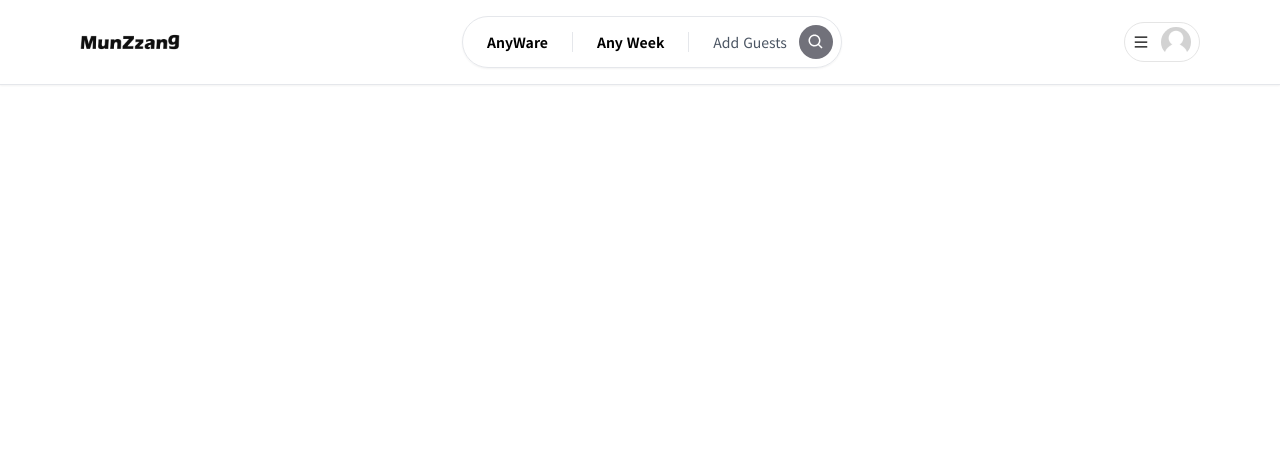
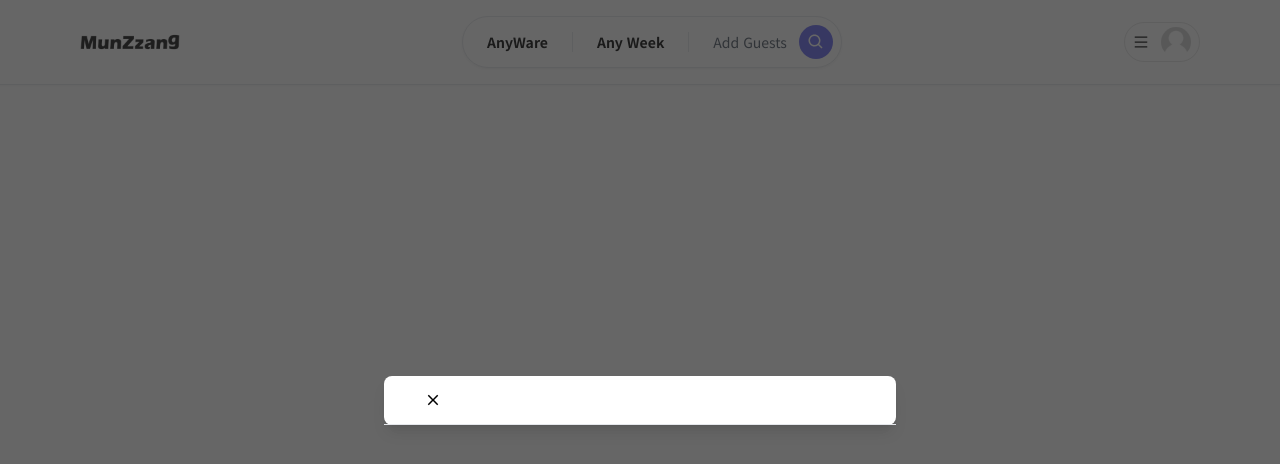
Before and after one commit to seung-gumon/munzzang, a Next.js app: page / in a window 1280 px wide. Shown: the top 464 px of the page. Built offline with nearby package versions, Linux system fonts and the light colour scheme.

Commit message:
모달만드는중

```diff
--- /dev/null
+++ b/app/components/ClientOnly.tsx
@@ -0,0 +1,21 @@
+'use client';
+
+import {
+  useEffect, useState, PropsWithChildren,
+} from 'react';
+
+function ClientOnly({ children }: PropsWithChildren) {
+  const [hasMounted, setHasMounted] = useState(false);
+
+  useEffect(() => {
+    setHasMounted(true);
+  }, []);
+
+  if (!hasMounted) {
+    return null;
+  }
+
+  return <>{children}</>;
+}
+
+export default ClientOnly;
--- /dev/null
+++ b/app/components/modals/Modal.tsx
@@ -0,0 +1,137 @@
+'use client';
+
+import {
+  FC, ReactElement, useCallback, useEffect, useState, useRef,
+} from 'react';
+import { IoMdClose } from 'react-icons/io';
+
+interface ModalProps {
+  isOpen?: boolean;
+  onClose : () => void;
+  onSubmit : () => void;
+  title ?: string;
+  body?: ReactElement;
+  footer ?: ReactElement;
+  actionLabel : string;
+  disabled ?: boolean;
+  secondaryAction ?: () => void;
+  secondaryLabel ?: string;
+}
+
+const Modal: FC<ModalProps> = ({
+  isOpen,
+  onClose,
+  onSubmit,
+  title,
+  body,
+  footer,
+  actionLabel,
+  disabled,
+  secondaryAction,
+  secondaryLabel,
+}) => {
+  const [isShowModal, setIsShowModal] = useState(isOpen);
+  const timeRef = useRef<ReturnType<typeof setTimeout>>();
+
+  useEffect(() => {
+    setIsShowModal(isOpen);
+  }, [isOpen]);
+
+  const handleClose = useCallback(() => {
+    if (disabled) return;
+
+    setIsShowModal(false);
+    timeRef.current = setTimeout(() => {
+      onClose();
+    }, 300);
+  }, []);
+
+  const handleSubmit = useCallback(() => {
+    if (disabled) return;
+
+    onSubmit();
+  }, [disabled, onSubmit]);
+
+  const handleSecondaryAction = useCallback(() => {
+    if (disabled || !secondaryAction) return;
+
+    secondaryAction();
+  }, [disabled, secondaryAction]);
+
+  useEffect(() => () => {
+    clearTimeout(timeRef.current);
+  }, []);
+
+  if (!isOpen) {
+    return null;
+  }
+
+  return (
+    <div className="
+    justify-center
+    items-center
+    flex
+    overflow-x-hidden
+    overflow-y-auto
+    fixed
+    inset-0
+    z-50
+    outline-none
+    focus:outline-none
+    bg-neutral-800/70"
+    >
+      <section className="
+        relative
+        w-full
+        md:w-4/6
+        lg:w-3/6
+        xl:w-2/5
+        my-6
+        mx-auto
+        h-full
+        lg:h-auto
+        md:h-auto
+      "
+      >
+        {/* CONTENT START */}
+        <article className={`
+        translate
+        duration-300
+        h-full
+        ${isShowModal ? 'translate-y-0' : 'translate-y-full'}
+        ${isShowModal ? 'opacity-100' : 'opacity-0'}
+        `}
+        >
+          <div className="translate h-full lg:h-auto md:h-auto border-0 rounded-lg shadow-lg relative flex flex-col w-full bg-white outline-none focus:outline-none">
+            {/*  HEADER */}
+            <header
+              className="
+                flex
+                items-center
+                p-6
+                rounded-t
+                justify-center
+                relative
+                border-b-[1px]
+              "
+            >
+              <button
+                type="button"
+                className="p-1 border-0 hover:opacity-70 transition absolute left-9"
+                onClick={handleClose}
+              >
+                <IoMdClose size={18} />
+              </button>
+              <div className="text-lg font-semibold">
+                {title}
+              </div>
+            </header>
+          </div>
+        </article>
+        {/* CONTENT */}
+
+      </section>
+    </div>
+  );
+};
+export default Modal;
--- a/app/components/navbar/MenuItem.tsx
+++ b/app/components/navbar/MenuItem.tsx
@@ -11,9 +11,9 @@ const MenuItem: FC<MenuItemProps> = ({
   onClick,
   label,
 }) => (
-  <div
-    onClick={onClick}
+  <li
     className="
+        text-left
         px-4
         py-3
         hover:bg-neutral-100
@@ -21,8 +21,14 @@ const MenuItem: FC<MenuItemProps> = ({
         font-semibold
       "
   >
-    {label}
-  </div>
+    <button
+      type="button"
+      onClick={onClick}
+    >
+      {label}
+    </button>
+  </li>
+
 );
 
 export default MenuItem;
--- a/app/components/navbar/Search.tsx
+++ b/app/components/navbar/Search.tsx
@@ -14,7 +14,7 @@ function Search() {
         </li>
         <li className="text-sm pl-6 pr-2 text-gray-600 flex flex-row items-center gap-3">
           <div className="hidden sm:block">Add Guests</div>
-          <div className="p-2 bg-zinc-500 rounded-full text-white"><BiSearch size={18} /></div>
+          <div className="p-2 bg-indigo-500 rounded-full text-white"><BiSearch size={18} /></div>
         </li>
       </ul>
     </div>
--- a/app/components/navbar/UserMenu.tsx
+++ b/app/components/navbar/UserMenu.tsx
@@ -4,6 +4,7 @@ import { AiOutlineMenu } from 'react-icons/ai';
 import Avatar from '@/app/components/Avatar';
 import { useCallback, useState } from 'react';
 import MenuItem from '@/app/components/navbar/MenuItem';
+import { Transition } from '@headlessui/react';
 
 function UserMenu() {
   const [isOpen, setIsOpen] = useState<boolean>(false);
@@ -37,10 +38,16 @@ function UserMenu() {
           </div>
         </button>
       </div>
-      {
-        isOpen && (
-        <div
-          className="
+      <Transition
+        show={isOpen}
+        as="div"
+        enter="transition-opacity duration-100"
+        enterFrom="opacity-0"
+        enterTo="opacity-100"
+        leave="transition-opacity duration-150"
+        leaveFrom="opacity-100"
+        leaveTo="opacity-0"
+        className="
             absolute
             rounded-xl
             shadow-md
@@ -49,17 +56,17 @@ function UserMenu() {
             bg-white
             overflow-hidden
             right-0
-            top-12
+            md:top-[43px]
+            top-[55px]
+            border-[1px]
             text-sm
           "
-        >
-          <div className="flex flex-col cursor-pointer">
-            <MenuItem onClick={() => {}} label="로그인" />
-            <MenuItem onClick={() => {}} label="회원가입" />
-          </div>
-        </div>
-        )
-      }
+      >
+        <ul className="flex flex-col cursor-pointer">
+          <MenuItem onClick={() => {}} label="로그인" />
+          <MenuItem onClick={() => {}} label="회원가입" />
+        </ul>
+      </Transition>
     </div>
   );
 }
--- a/app/layout.tsx
+++ b/app/layout.tsx
@@ -3,6 +3,8 @@ import { Noto_Sans_KR } from 'next/font/google';
 import { Metadata } from 'next';
 import './globals.css';
 import Navbar from '@/app/components/navbar/Navbar';
+import ClientOnly from '@/app/components/ClientOnly';
+import Modal from '@/app/components/modals/Modal';
 
 export const metadata : Metadata = {
   title: 'MunZzang',
@@ -23,8 +25,11 @@ export default function RootLayout({
   return (
     <html lang="ko">
       <body className={font.className}>
-        <Navbar />
-        {children}
+        <ClientOnly>
+          <Navbar />
+          <Modal isOpen />
+          {children}
+        </ClientOnly>
       </body>
     </html>
   );
--- a/package.json
+++ b/package.json
@@ -9,6 +9,7 @@
     "lint": "next lint"
   },
   "dependencies": {
+    "@headlessui/react": "^1.7.13",
     "@types/node": "18.15.11",
     "@types/react": "18.0.31",
     "@types/react-dom": "18.0.11",
```
Also changed, not shown: 1 other file (tests, documents, lock files or other folders).
